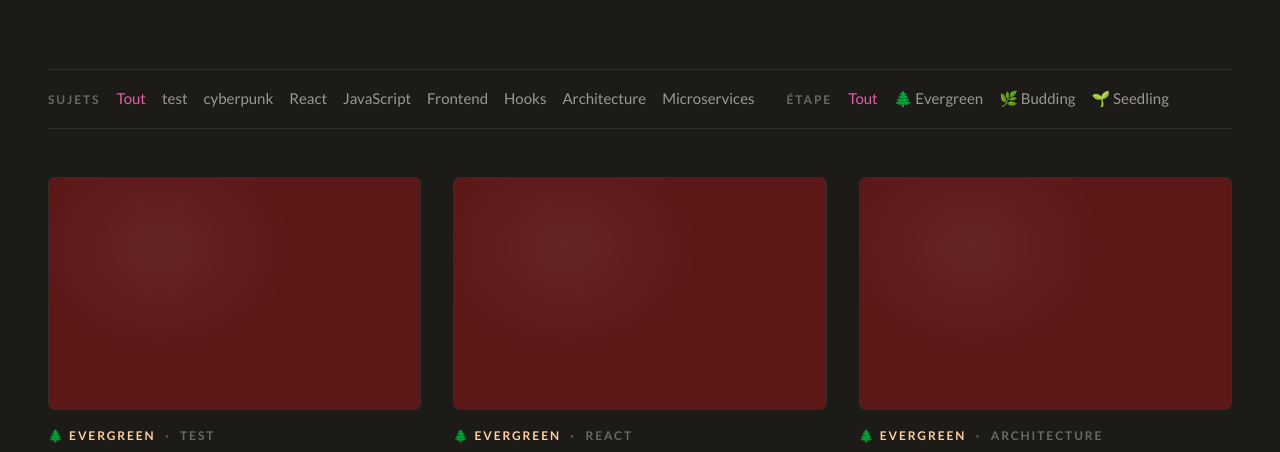
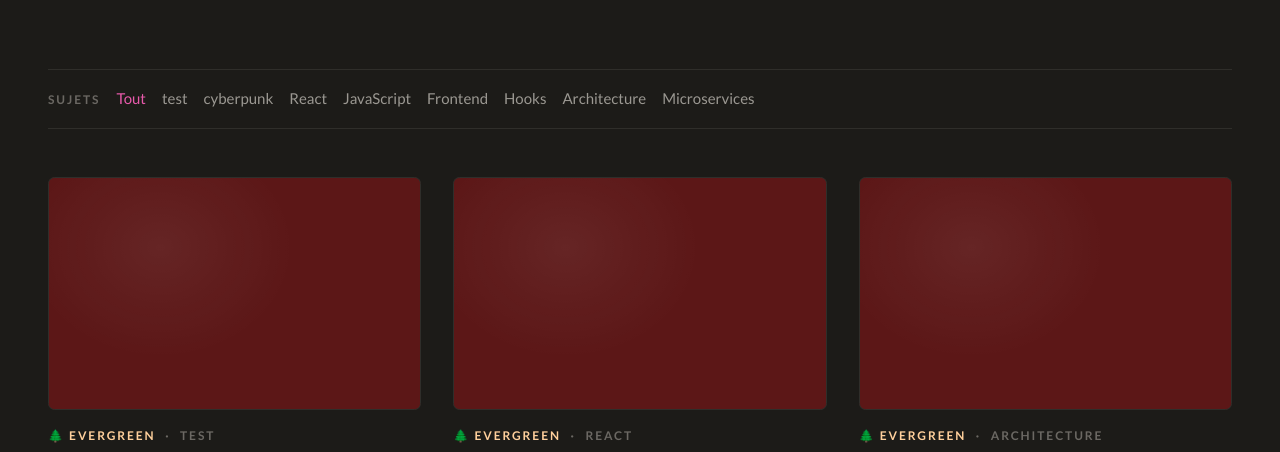
Before and after one commit to r9r-dev/blog-ronan-lol, an Astro site: page /jardin in a window 1280 px wide. Shown: the part 346-798 px from the top of the page. Built offline with nearby package versions, Linux system fonts and the light colour scheme; Astro itself is replaced by a stand-in of ours.

Commit message:
fix(content,jardin): demote duplicate H1 in posts, drop non-functional stage filter
Each garden post body started with a `# Title` heading that duplicated
the article header h1. Demoted to h2 (or dropped where exactly equal
to frontmatter title). On /jardin, the stage filter rendered chips that
linked to ?stage=… query strings the static page ignores — removed
entirely; topic filter retained.

```diff
--- a/posts/garden/2024-01-15-typescript/index.md
+++ b/posts/garden/2024-01-15-typescript/index.md
@@ -6,8 +6,6 @@ tags: ["TypeScript", "JavaScript", "Développement Web", "Tutorial"]
 excerpt: "Découvrez comment TypeScript peut transformer votre expérience de développement JavaScript avec ce guide complet pour débutants."
 growthStage: evergreen
 ---
-
-# Premiers pas avec TypeScript : Guide complet pour débutants
 
 TypeScript est devenu un outil incontournable dans le développement web moderne. Si vous êtes développeur JavaScript et que vous hésitez encore à franchir le pas, cet article est fait pour vous.
 
--- a/posts/garden/2024-02-20-microservices/index.md
+++ b/posts/garden/2024-02-20-microservices/index.md
@@ -6,8 +6,6 @@ tags: ["Architecture", "Microservices", "DevOps", "Cloud"]
 excerpt: "Explorez l'architecture microservices, ses avantages, ses défis et les meilleures pratiques pour une implémentation réussie."
 growthStage: evergreen
 ---
-
-# Architecture Microservices : Avantages, Défis et Bonnes Pratiques
 
 L'architecture microservices a révolutionné la façon dont nous concevons et déployons des applications modernes. Mais est-ce la solution miracle pour tous les projets ? Explorons ensemble ce paradigme architectural.
 
--- a/posts/garden/2024-03-10-react-hooks/index.md
+++ b/posts/garden/2024-03-10-react-hooks/index.md
@@ -6,8 +6,6 @@ tags: ["React", "JavaScript", "Frontend", "Hooks"]
 excerpt: "Maîtrisez les React Hooks avec ce guide complet couvrant tous les hooks essentiels et leurs cas d'usage pratiques."
 growthStage: evergreen
 ---
-
-# React Hooks : Le Guide Complet avec Exemples Pratiques
 
 Les React Hooks ont transformé la façon dont nous écrivons des composants React. Fini les classes complexes, place aux composants fonctionnels élégants et réutilisables. Découvrons ensemble comment tirer le meilleur parti de cette fonctionnalité puissante.
 
--- a/posts/garden/2025-09-06/test2.md
+++ b/posts/garden/2025-09-06/test2.md
@@ -6,8 +6,6 @@ tags: test, cyberpunk
 excerpt: Ceci est un article de test pour vérifier que les posts dans les dossiers fonctionnent
 growthStage: evergreen
 ---
-
-# Test Article 2
 
 Ceci est un article de test pour vérifier que le nouveau système de lecture des posts fonctionne correctement.
 
--- a/src/pages/jardin/index.astro
+++ b/src/pages/jardin/index.astro
@@ -13,11 +13,6 @@ const posts = (await getCollection('garden', ({ data }) => !data.draft))
 const total = posts.length;
 
 const allTopics = Array.from(new Set(posts.flatMap((p) => p.data.tags ?? []))).slice(0, 8);
-const stages: Array<['seedling' | 'budding' | 'evergreen', string, string]> = [
-  ['evergreen', '🌲 Evergreen', 'stage-evergreen'],
-  ['budding', '🌿 Budding', 'stage-budding'],
-  ['seedling', '🌱 Seedling', 'stage-seedling'],
-];
 ---
 
 <BaseLayout title="Jardin Numérique — ronan.lol" description="Notes vivantes, en cours d'arrosage.">
@@ -39,15 +34,6 @@ const stages: Array<['seedling' | 'budding' | 'evergreen', string, string]> = [
         ))}
       </div>
     </div>
-    <div class="filter-group">
-      <span class="filter-label">Étape</span>
-      <div class="filter-list">
-        <a href="/jardin" class="filter-link active">Tout</a>
-        {stages.map(([s, label, cls]) => (
-          <a href={`/jardin?stage=${s}`} class={`filter-link ${cls}`}>{label}</a>
-        ))}
-      </div>
-    </div>
   </div>
 
   <section class="garden-grid">
```
